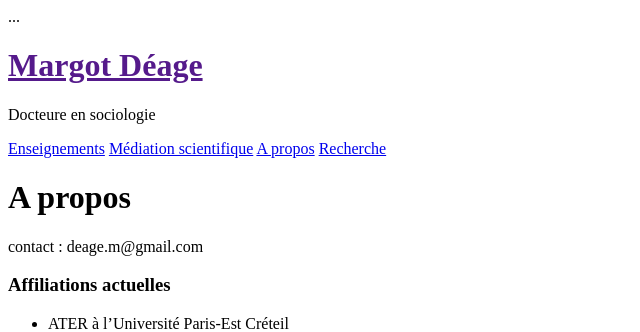
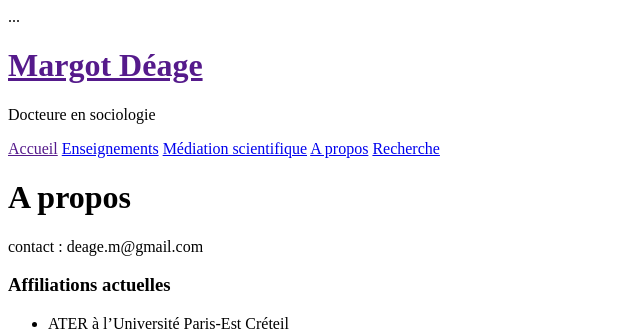
Before and after one commit to margotdeage/margotdeage.github.io, a Jekyll site: the page built from about.md, in a window 1280 px wide. Shown: the top 332 px of the page, without its empty margins (0-640 px from the left). Built offline with Jekyll 4.4.1, drawn with Linux system fonts in a browser that asks for light colours; Markdown is read by kramdown in place of the engine named in the settings.

Commit message:
Update sidebar.html

```diff
--- a/_includes/sidebar.html
+++ b/_includes/sidebar.html
@@ -10,6 +10,7 @@
     </div>
 
     <nav class="sidebar-nav">
+      <a class="sidebar-nav-item{% if page.url == site.baseurl %} active{% endif %}" href="{{ site.baseurl }}">Accueil</a>
 
       {% assign pages_list = site.pages %}
       {% for node in pages_list %}
```
